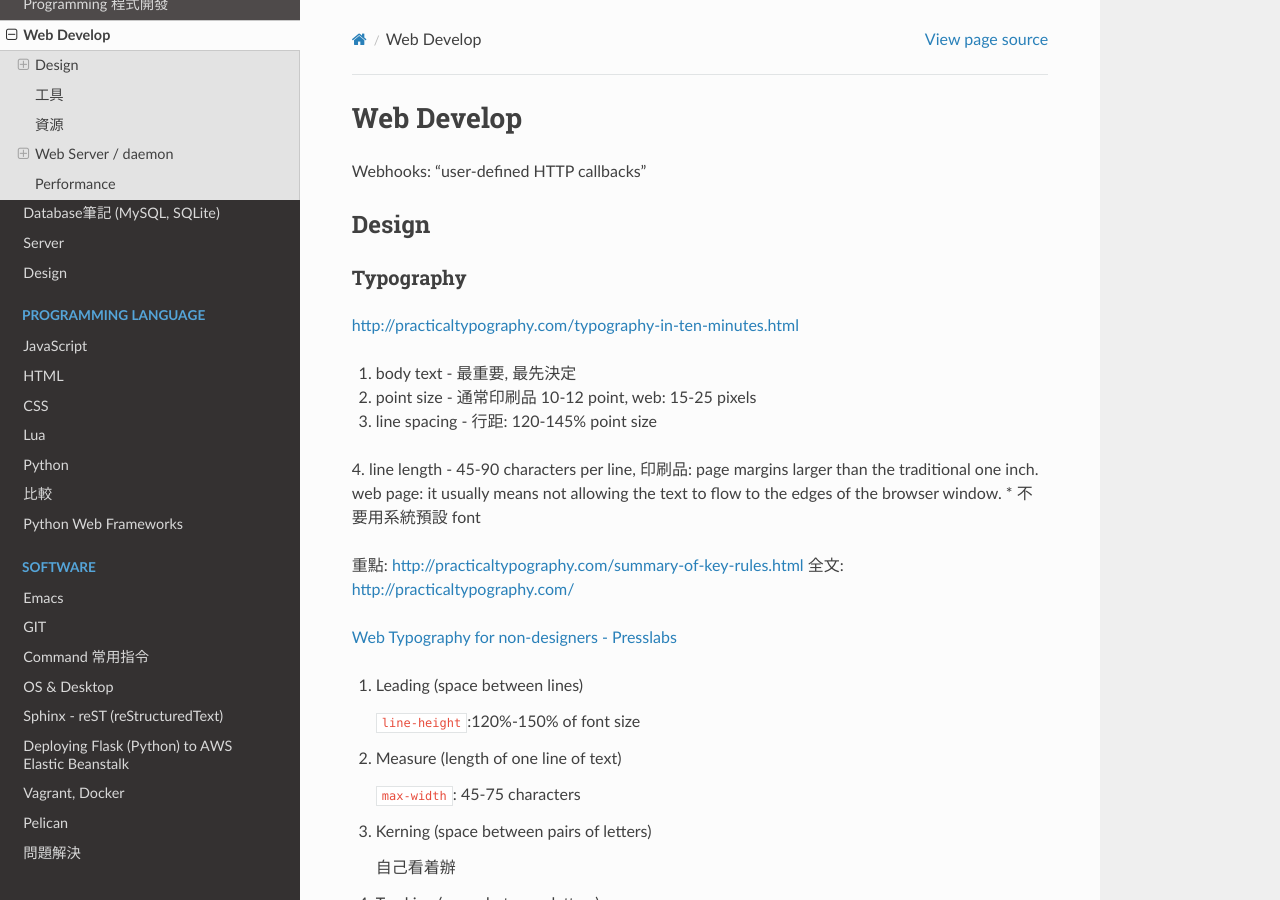
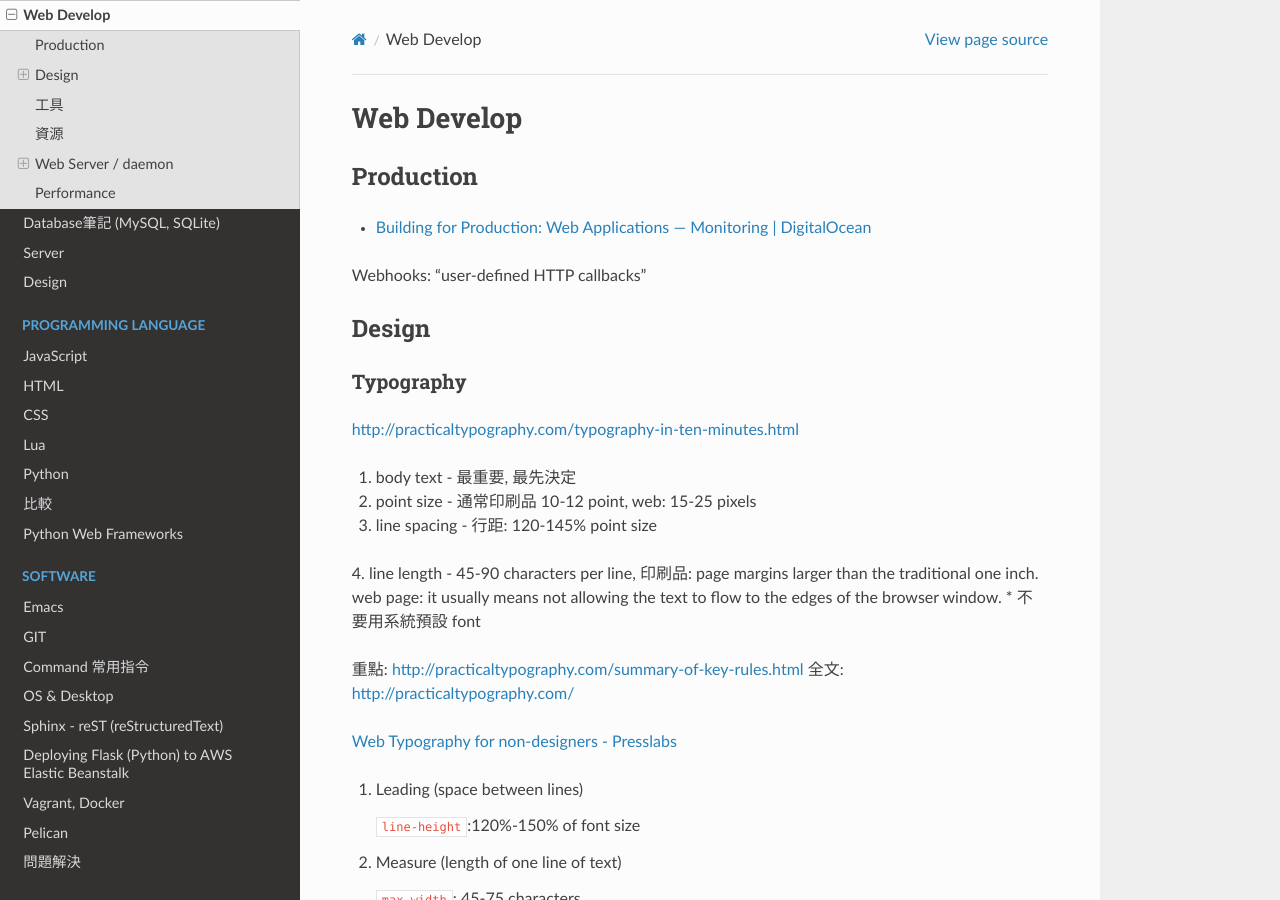
Before and after one commit to moogoo78/comp.suhen.org, a Sphinx documentation site: the page built from docs/source/web_develop.rst, in a window 1280 px wide and 900 px high. Built offline with Sphinx 7.4.7 and the Read the Docs theme 2.0.0, drawn with Linux system fonts in a browser that asks for light colours.

Commit message:
edited source; git push

```diff
--- a/docs/source/web_develop.rst
+++ b/docs/source/web_develop.rst
@@ -1,5 +1,11 @@
 Web Develop
 ========================
+
+
+Production
+----------------
+
+* `Building for Production: Web Applications — Monitoring | DigitalOcean <https://www.digitalocean.com/community/tutorials/building-for-production-web-applications-monitoring>`__
 
 
 Webhooks: "user-defined HTTP callbacks"
```
Also changed, not shown: docs/source/command_line.rst (+17 -0 lines).
